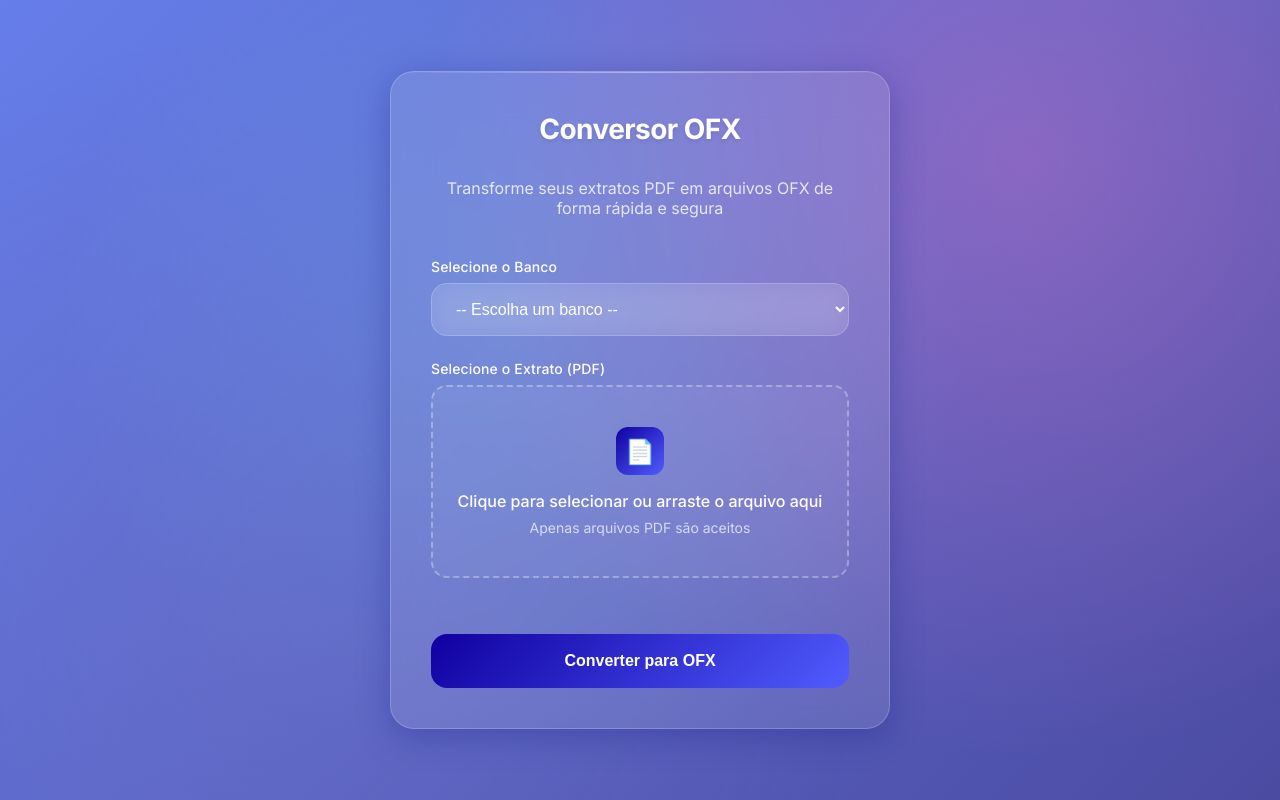
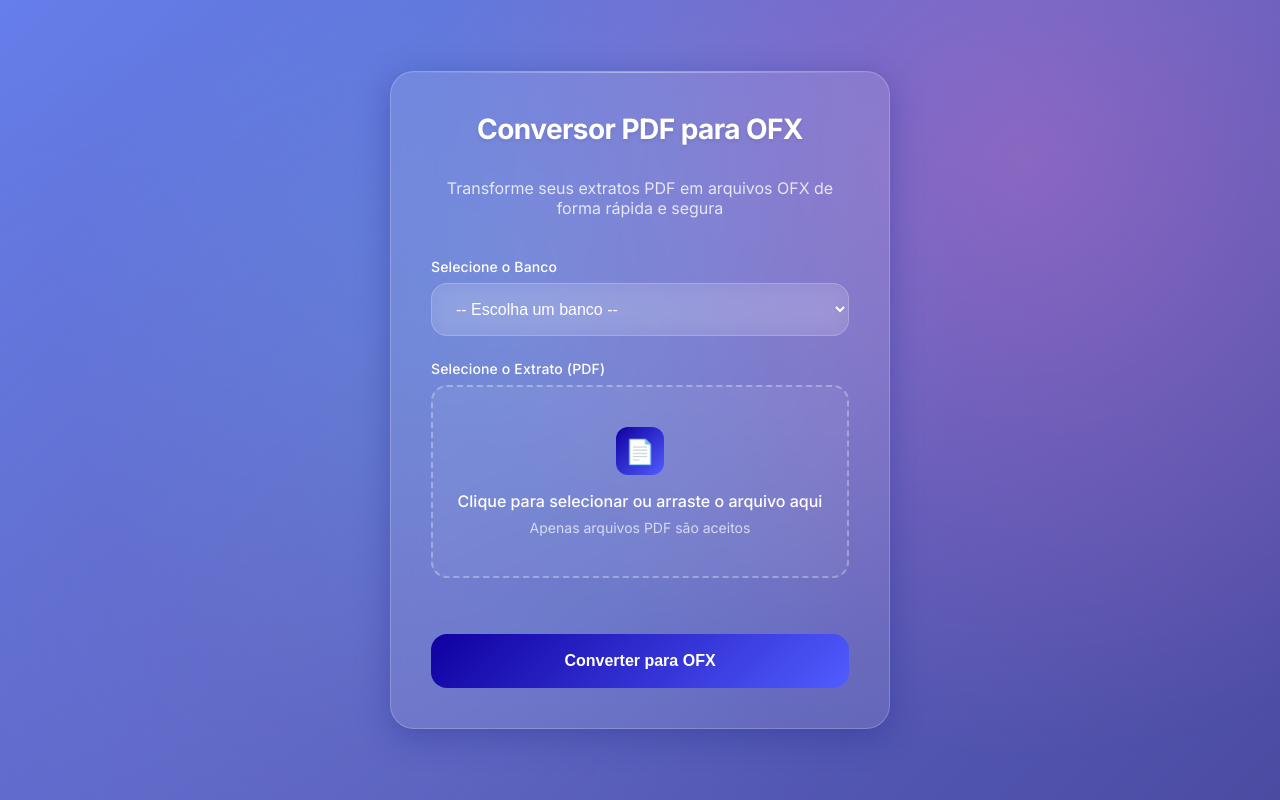
Before and after one commit to willianwatson/Conversor-OFX, a plain HTML site: page public/index.html in a window 1280 px wide. Drawn offline with Linux system fonts and the light colour scheme.

Commit message:
Ajustando o título da página

```diff
--- a/public/index.html
+++ b/public/index.html
@@ -443,7 +443,7 @@
 <body>
     <div class="container">
         <div class="converter-card">
-            <h1 class="title">Conversor OFX</h1>
+            <h1 class="title">Conversor PDF para OFX</h1>
             <p class="subtitle">Transforme seus extratos PDF em arquivos OFX de forma rápida e segura</p>
 
             <form id="uploadForm">
```
